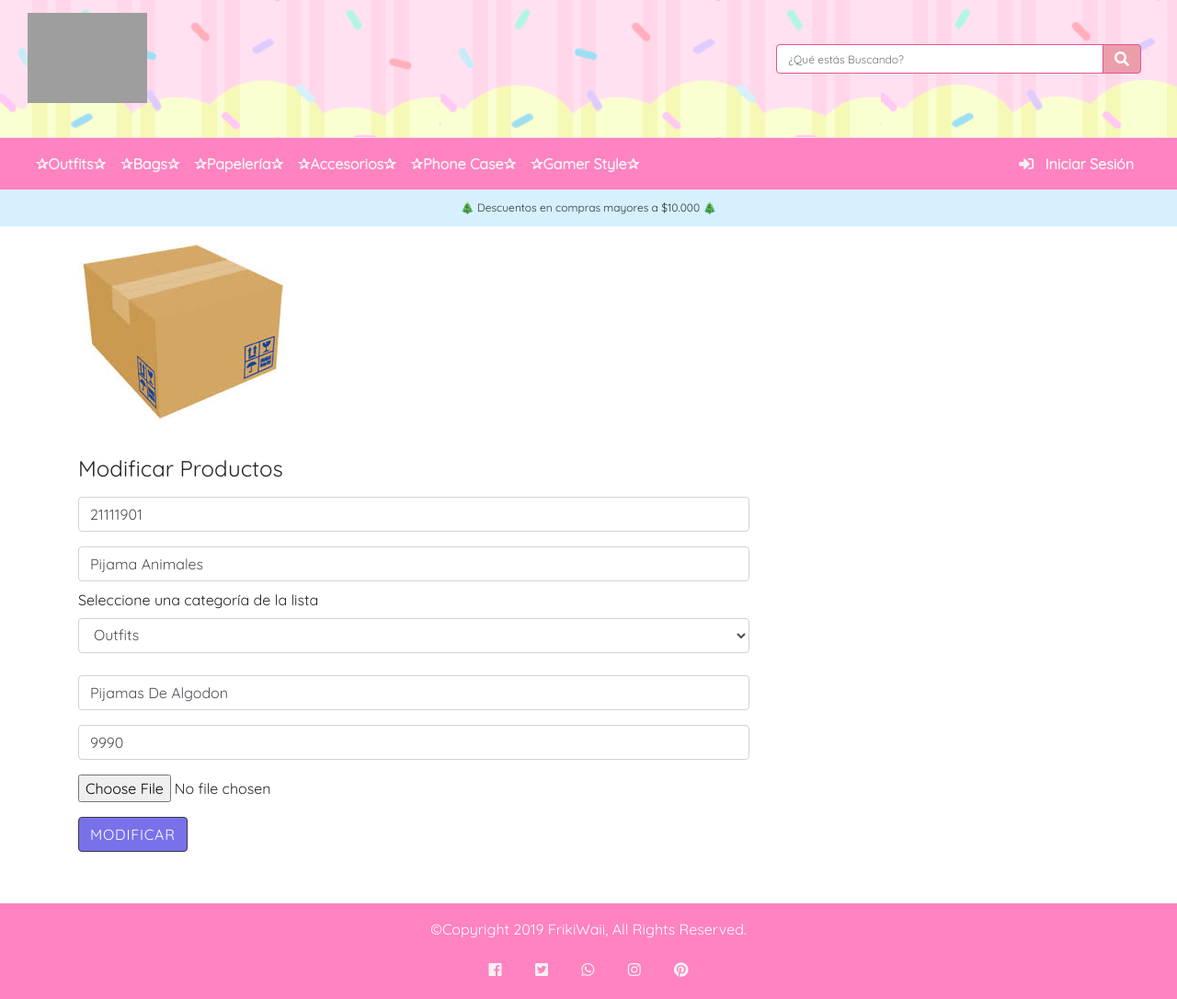
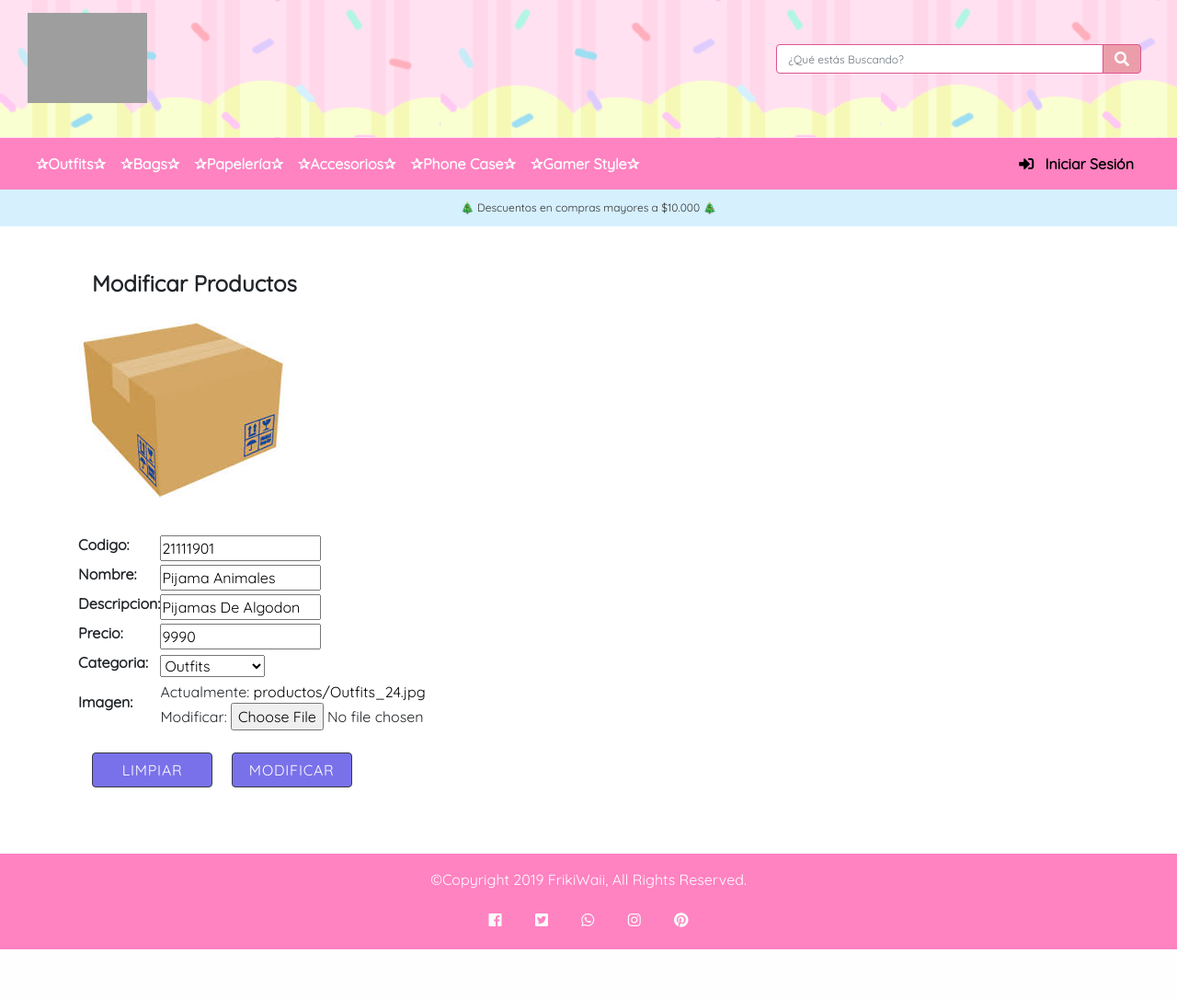
Before and after one commit to JElizabeth1988/FrikiWaii, a Django app: page /modificar/5/ in a window 1280 px wide. Shown: the part 32-1118 px from the top of the page at 92% size. After the commit the page ends 1064 px from the top, so only its background shows below. Run offline with Django 3.2, Linux system fonts and the light colour scheme; data comes from the database, SQL or seed files in the repository; both versions use the stored data as it was after the commit; parts of the project's set-up code (start-up, migrations or seed data) failed here and were passed over; some libraries are stand-ins or nearby versions; grey boxes are pictures that could not be loaded.

Commit message:
detalles, agregar, modificar

```diff
--- /dev/null
+++ b/dir_frikiwaiiStore/FrikiWaii/core/forms.py
@@ -0,0 +1,8 @@
+from django import forms
+from django.forms import ModelForm
+from .models import Producto
+
+class ProductoForm(ModelForm):
+    class Meta:
+        model = Producto
+        fields = ['codigo','nombre','descripcion','precio','categoria','imagen']
--- a/dir_frikiwaiiStore/FrikiWaii/core/static/core/css/styleBootstrap.css
+++ b/dir_frikiwaiiStore/FrikiWaii/core/static/core/css/styleBootstrap.css
@@ -485,7 +485,7 @@ div {
   }
 
 .navbar a{
-    color: white;
+    color: bisque;
     font-family: 'Quicksand', sans-serif;
     font-weight: 700;
 }
@@ -503,19 +503,25 @@ div {
 
 /* link no visitado */
 a:link {
-    color: rgb(243, 241, 241);
+    color: rgb(0, 0, 0);
     text-decoration: none;
   }
+.nav-link:link{
+    color:rgb(250, 250, 250);
+    text-decoration: none;
+}
 
   /*link  visitado */
   a:visited {
     color: rgb(250, 250, 250);
     text-decoration: none;
   }
-
+  .nav-link:hover{
+    color: rgb(102, 52, 160);
+  }
   /* al pasar el mouse */
   a:hover {
-    color: rgb(67, 24, 116);
+    color: rgb(160, 52, 145);
 
   }
 
@@ -526,7 +532,7 @@ a:link {
   }
 
   #log:hover {
-    color: rgb(182, 32, 144);
+    color: rgb(102, 52, 160);
   }
 /* Para enlaces a:link en login */
 
--- a/dir_frikiwaiiStore/FrikiWaii/core/templates/core/base.html
+++ b/dir_frikiwaiiStore/FrikiWaii/core/templates/core/base.html
@@ -209,13 +209,13 @@
 
     <!-- Header que contiene el logo y buscador -->
     <div class="container-fluid top fondo ">
-        <div class="row">
-            <a class="logo notranslate mr-auto" href="{% url 'home' %}" title="FrikiWaii - Inicio"
+        <div class="row ">
+            <a class="logo notranslate col-4 mr-auto" href="{% url 'home' %}" title="FrikiWaii - Inicio"
                 style="padding-left: 30px; margin-top: 14px;">
                 <img src="{% static 'core/img/doni.png' %}" width="130" alt="logo-Michidoni">
             </a>
 
-            <div class="col-6 col-sm-6 col-md-4 col-lg-4 col-xl-4 mt-5 mr-4">
+            <div class="col-5 col-sm-4 col-md-4 col-lg-4 col-xl-4 mt-5 mr-4">
                 <div class="input-group md-form form-sm form-2 pl-0">
                     <input class="form-control my-0 py-1" type="text" placeholder="¿Qué estás Buscando?"
                         aria-label="Buscar" style="font-size: 12px;">
@@ -330,7 +330,7 @@
         </div>
         <!-- Iconos redes sociales -->
         <div class="social-links text-center ">
-            <a class=" nav-link fab fa-facebook ib ib-hover ic ic-lg mb-3 "
+            <a class=" nav-link fab fa-facebook ic ic-lg mb-3 "
                 href="https://www.facebook.com/Frikiwaii-Store-113959099987535/" target="_blank"
                 title="Siguenos en Facebook"> </a>
             <a class="nav-link fab fa-twitter-square   ib ib-hover ic ic-lg" href="https://twitter.com/frikiwaii"
--- a/dir_frikiwaiiStore/FrikiWaii/core/templates/core/modificar.html
+++ b/dir_frikiwaiiStore/FrikiWaii/core/templates/core/modificar.html
@@ -1,13 +1,44 @@
 {% extends "core/base.html" %} {% load static %} {% block contenido %}
 
-<div class="container">
+<div class="container mt-4">
+    <form action="" method="POST" enctype="multipart/form-data">
+        {% csrf_token %}
+        <br>
+        <div class="col-12">
+            <h4><b> Modificar Productos</b></h4>
+        </div>
+        <div class="row">
+            <div class="col">
+
+                <img src="{% static 'core/img/box.png' %}" alt="auto 1">
+            </div>
+        </div>
+        <br>
+        <table>
+
+            {{ form.as_table }}
+
+        </table>
+
+        <div class=" col-6 py-4 ">
+            <input type="reset" class="btn btn-dark col-3 mr-3" value="Limpiar">
+
+            <input type="submit" class="btn btn-dark col-3 mr-3" id="btnModificar" name="btnModificar" value="Modificar">
+        </div>
+
+
+    </form>
+
+</div>
+
+<!-- <div class="container">
 
     <div class="row">
         <div class="col">
             <img src="{% static 'core/img/box.png' %}" alt="auto 1">
         </div>
     </div>
-    <!-- formulario -->
+    formulario
     <form action="" method="POST" enctype="multipart/form-data">
         {% csrf_token %}
         <div class="row mt-4 ">
@@ -47,7 +78,7 @@
             <div class="col-8 py-2">
                 <input type="text" class="form-control" id="txtPrecio" name="txtPrecio" placeholder="Ingrese Precio" value="{{producto.precio}}">
             </div>
-            <!-- imagenes -->
+             imagenes
             <div class="col-8 py-2">
                 <input type="file" name="txtImagen" id="txtImagen" value="{{producto.imagen.url}}">
             </div>
@@ -57,5 +88,5 @@
             </div>
         </div>
     </form>
-</div>
+</div> -->
 {% endblock contenido %}
--- a/dir_frikiwaiiStore/FrikiWaii/core/views.py
+++ b/dir_frikiwaiiStore/FrikiWaii/core/views.py
@@ -2,6 +2,7 @@ from django.shortcuts import render, redirect
 from .models import Producto, Categoria
 from django.contrib import messages
 from django.contrib.auth.decorators import login_required, permission_required
+from .forms import ProductoForm
 
 #rest_framework
 # from rest_framework import viewsets
@@ -60,43 +61,71 @@ def home(request):
 #restringimos permisos
 @permission_required('core.add_producto')
 def registro(request):
-    lista = Categoria.objects.all()
     data = {
-        'categorias' : lista
+        'form':ProductoForm()
     }
 
-    if request.POST:
-        producto =  Producto()
-        producto.codigo = request.POST.get("txtCodigo")
-        producto.nombre = request.POST.get("txtNombre")
-        producto.descripcion = request.POST.get("txtDescripcion")
-        producto.precio = request.POST.get("txtPrecio")
-        producto.imagen = request.FILES.get("txtImagen")
-
-        categoria = Categoria()
-        categoria.id = request.POST.get("cboCategoria")
-        producto.categoria  = categoria
-
-        try:
-            producto.save()
-
+    if request.method == 'POST':
+        formulario = ProductoForm(request.POST, files=request.FILES)
+        if formulario.is_valid():
+            formulario.save()
+             # ---------------------------Notificaciones
             #1° Obtenemos todos los dispositivos
-            dispositivos = FCMDevice.objects.filter(active=True)
-            dispositivos.send_message(
+            dispositivo = FCMDevice.objects.filter(active=True)
+            dispositivo.send_message(
                 title= "Producto Agregado!",
-                body="Se ha Agregado: " + producto.cleaned_data['nombre'],
+                body="Se ha Agregado: " + Producto.cleaned_data['nombre'],
                 icon="static/core/img/doni.png"
             )
-
-            mensaje = "Agregado"
-            messages.success(request, mensaje)
-        except:
-            mensaje  = "Error al agregar"
-            messages.error(request, mensaje)
-
-        return redirect('registro')
+            # -------------------------------------------
+            data['mensaje'] = "Guardado Correctamente"
+        data['form'] = formulario
 
     return render(request, 'core/registro.html', data)
+
+
+
+
+# def registro1(request):
+#     lista = Categoria.objects.all()
+#     data = {
+#         'categorias' : lista
+#     }
+
+#     if request.POST:
+#         producto =  Producto()
+#         producto.codigo = request.POST.get("txtCodigo")
+#         producto.nombre = request.POST.get("txtNombre")
+#         producto.descripcion = request.POST.get("txtDescripcion")
+#         producto.precio = request.POST.get("txtPrecio")
+#         producto.imagen = request.FILES.get("txtImagen")
+
+#         categoria = Categoria()
+#         categoria.id = request.POST.get("cboCategoria")
+#         producto.categoria  = categoria
+
+#         try:
+#             producto.save()
+
+#             # ---------------------------Notificaciones
+#             #1° Obtenemos todos los dispositivos
+#             dispositivos = FCMDevice.objects.filter(active=True)
+#             dispositivos.send_message(
+#                 title= "Producto Agregado!",
+#                 body="Se ha Agregado: " + producto.cleaned_data['nombre'],
+#                 icon="static/core/img/doni.png"
+#             )
+#             # -------------------------------------------
+
+#             mensaje = "Agregado"
+#             messages.success(request, mensaje)
+#         except:
+#             mensaje  = "Error al agregar"
+#             messages.error(request, mensaje)
+
+#         return redirect('registro')
+
+#     return render(request, 'core/registro.html', data)
 
 # ----------------------------------------------------------------------
 #restringimos el método que solo funcione si estoy autenticado (requiere login)
@@ -180,44 +209,49 @@ def eliminar(request, id):
 
     return redirect('listado')
 
-
+def modificar(request,id):
+    producto = Producto.objects.get(id=id)
+    data = {
+        'form': ProductoForm(instance=producto)
+    }
+    return render(request, 'core/modificar.html', data)
 
 # ----------------------------------------------------------
 
-def modificar(request, id):
-   # variables que enviaremos a la vista
-    producto = Producto.objects.get(id=id)
-    categorias = Categoria.objects.all()
-    variables = {
-        'producto'   : producto,
-        'categorias' : categorias
-    }
+# def modificar(request, id):
+#    # variables que enviaremos a la vista
+#     producto = Producto.objects.get(id=id)
+#     categorias = Categoria.objects.all()
+#     variables = {
+#         'producto'   : producto,
+#         'categorias' : categorias
+#     }
 
-    if request.POST:
-        producto = Producto()
-        # se agrega el id para poder modificarlo
-        producto.id = request.POST.get('txtId')
-        producto.codigo = request.POST.get('txtCodigo')
-        producto.nombre = request.POST.get('txtNombre')
-        producto.descripcion = request.POST.get('txtDescripcion')
-        producto.precio = request.POST.get('txtPrecio')
-        producto.imagen = request.FILES.get("txtImagen")
+#     if request.POST:
+#         producto = Producto()
+#         # se agrega el id para poder modificarlo
+#         producto.id = request.POST.get('txtId')
+#         producto.codigo = request.POST.get('txtCodigo')
+#         producto.nombre = request.POST.get('txtNombre')
+#         producto.descripcion = request.POST.get('txtDescripcion')
+#         producto.precio = request.POST.get('txtPrecio')
+#         producto.imagen = request.FILES.get("txtImagen")
 
 
-        categoria  = Categoria()
-        categoria.id = request.POST.get('cboCategoria')
-        producto.categoria = categoria
-        try:
-            producto.save()
-            mensaje = "Modificado correctamente"
-            messages.success(request, mensaje)
-        except:
-            mensaje = "Error al modificar"
-            messages.error(request, mensaje)
+#         categoria  = Categoria()
+#         categoria.id = request.POST.get('cboCategoria')
+#         producto.categoria = categoria
+#         try:
+#             producto.save()
+#             mensaje = "Modificado correctamente"
+#             messages.success(request, mensaje)
+#         except:
+#             mensaje = "Error al modificar"
+#             messages.error(request, mensaje)
 
-        return redirect('listado')
+#         return redirect('listado')
 
-    return render(request, 'core/modificar.html', variables)
+#     return render(request, 'core/modificar.html', variables)
 
 # -----------------------------------------------------------
 
```
Also changed, not shown: dir_frikiwaiiStore/FrikiWaii/core/templates/core/listado.html (+9 -5 lines), dir_frikiwaiiStore/FrikiWaii/core/templates/core/registro.html (+34 -4 lines), dir_frikiwaiiStore/FrikiWaii/db.sqlite3, dir_frikiwaiiStore/FrikiWaii/media/productos/jack3.jpg (added), dir_frikiwaiiStore/FrikiWaii/media/productos/jack3_3X9iRHq.jpg (added).
